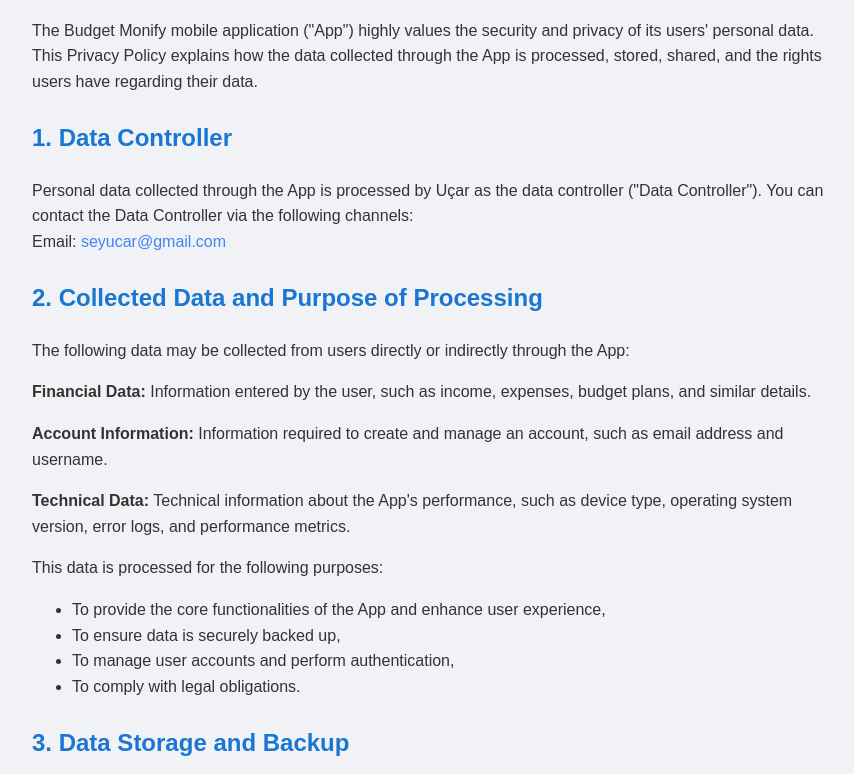
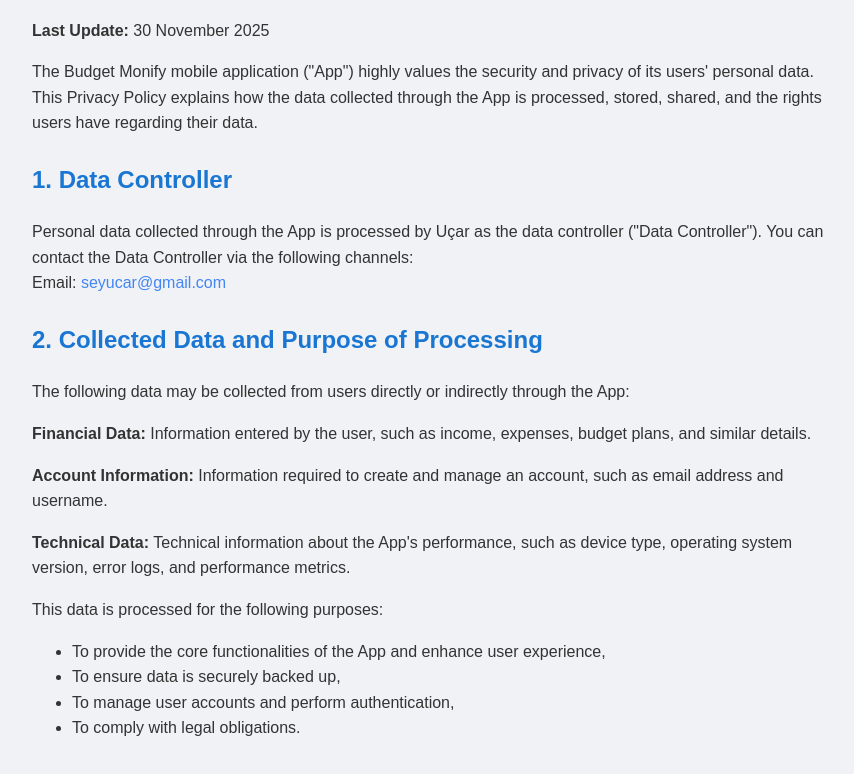
Before and after one commit to seyitucar/budget_monify, a plain HTML site: page privacy.html in a window 1280 px wide. Shown: the part 100-874 px from the top of the page, without its empty margins (208-1062 px from the left). Drawn offline with Linux system fonts and the light colour scheme.

Commit message:
Add last update date to privacy policy
Added last update date to privacy policy.

```diff
--- a/privacy.html
+++ b/privacy.html
@@ -24,6 +24,7 @@
 </head>
 <body>
     <h1>Privacy Policy</h1>
+    <p><strong>Last Update:</strong> 30 November 2025</p>
 
     <p>The Budget Monify mobile application ("App") highly values the security and privacy of its users' personal data. This Privacy Policy explains how the data collected through the App is processed, stored, shared, and the rights users have regarding their data.</p>
 
```
